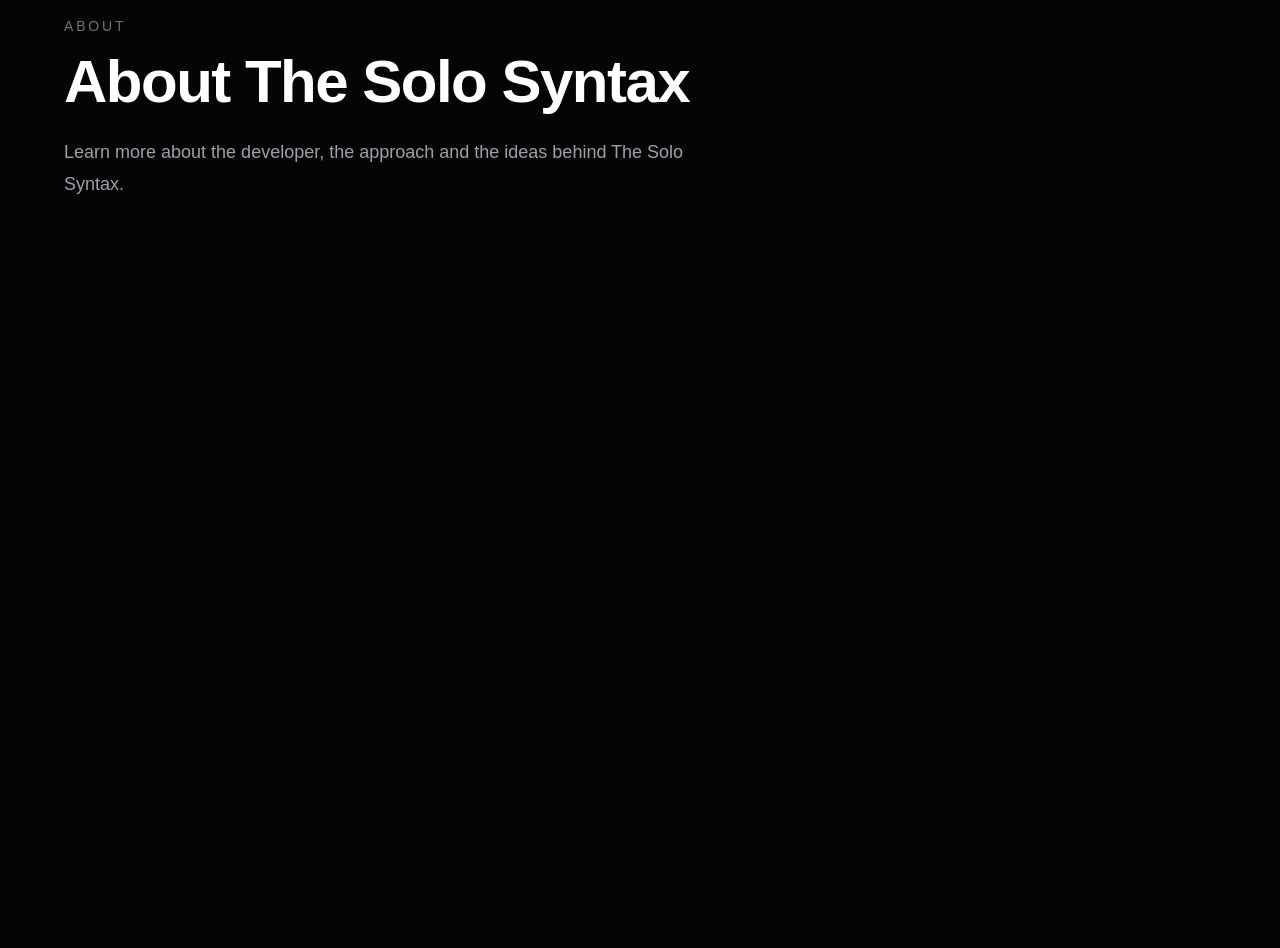
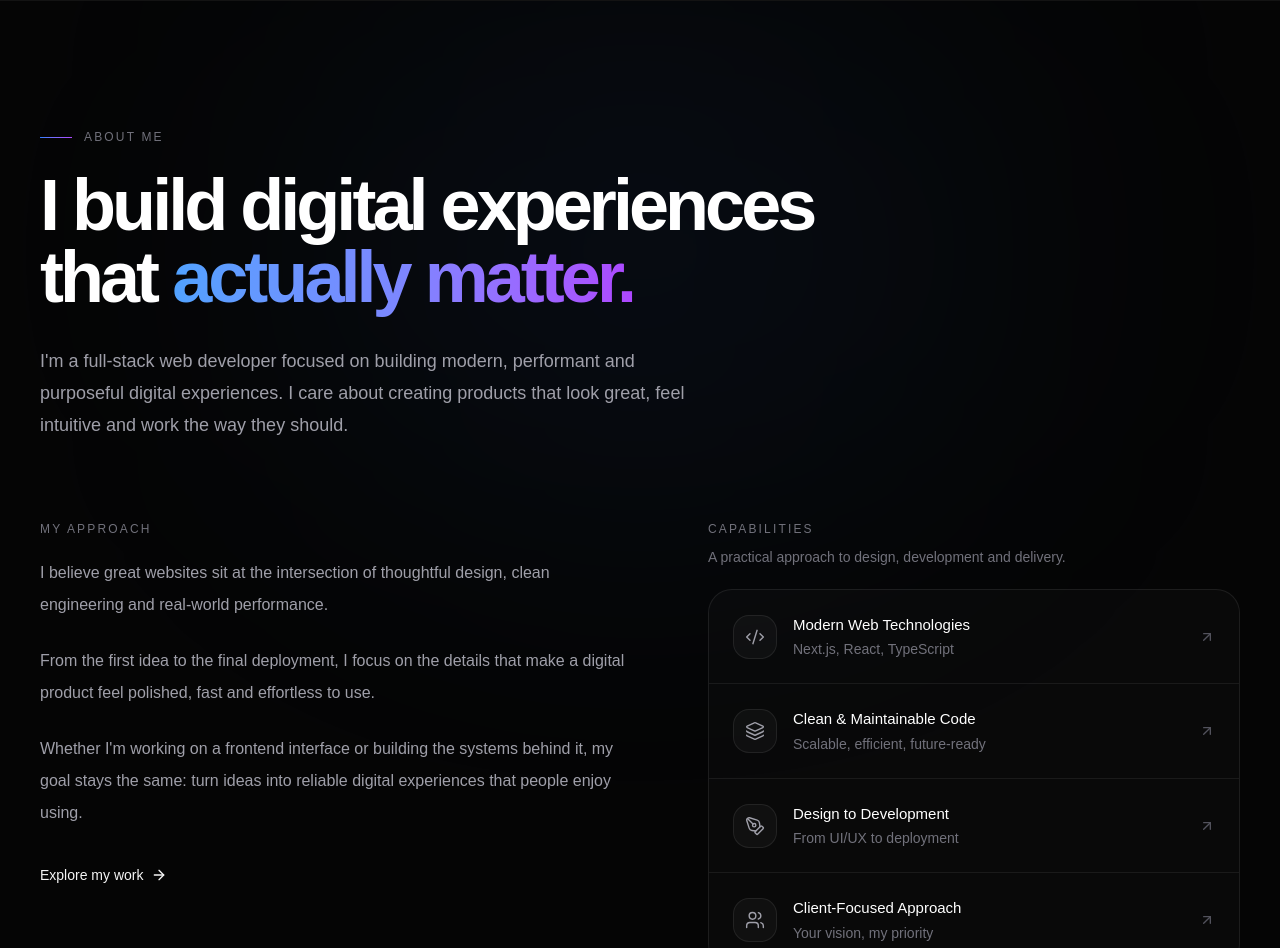
Before and after one commit to its-razahasnain/the-solo-syntax-web-portfolio, a Next.js app: page /about in a window 1280 px wide. Shown: the part 80-1028 px from the top of the page. Before the commit the page ends 800 px from the top, so only its background shows below. Built offline with nearby package versions, Linux system fonts and the light colour scheme.

Commit message:
feat: build dedicated about page

```diff
--- a/src/app/about/page.tsx
+++ b/src/app/about/page.tsx
@@ -1,20 +1,25 @@
-export default function AboutPage() {
+import type { Metadata } from "next";
+
+import { Footer } from "@/components/layout/footer";
+import { Navbar } from "@/components/navigation/navbar";
+import { AboutPage } from "@/components/sections/about-page";
+
+export const metadata: Metadata = {
+  title: "About",
+  description:
+    "Learn more about The Solo Syntax and the approach behind building modern, performant digital experiences.",
+};
+
+export default function AboutPageRoute() {
   return (
-    <main className="min-h-screen bg-[#050505] px-5 py-24 text-white">
-      <div className="mx-auto max-w-6xl">
-        <p className="mb-4 text-sm font-medium uppercase tracking-[0.2em] text-zinc-500">
-          About
-        </p>
+    <>
+      <Navbar />
 
-        <h1 className="text-4xl font-semibold tracking-tight sm:text-6xl">
-          About The Solo Syntax
-        </h1>
+      <main>
+        <AboutPage />
+      </main>
 
-        <p className="mt-6 max-w-2xl text-lg leading-8 text-zinc-400">
-          Learn more about the developer, the approach and the ideas behind
-          The Solo Syntax.
-        </p>
-      </div>
-    </main>
+      <Footer />
+    </>
   );
 }
--- a/src/app/page.tsx
+++ b/src/app/page.tsx
@@ -1,22 +1,23 @@
 import { Footer } from "@/components/layout/footer";
 import { Navbar } from "@/components/navigation/navbar";
+
 import { About } from "@/components/sections/about";
+import { Contact } from "@/components/sections/contact";
 import { Hero } from "@/components/sections/hero";
 import { Projects } from "@/components/sections/projects";
-import { Contact } from "@/components/sections/contact";
 
 export default function Home() {
   return (
     <>
-      <div className="page-glow" aria-hidden="true" />
+      <Navbar />
 
-      <Navbar />
       <main>
         <Hero />
         <Projects />
         <About />
         <Contact />
       </main>
+
       <Footer />
     </>
   );
--- /dev/null
+++ b/src/components/sections/about-page.tsx
@@ -0,0 +1,158 @@
+import Link from "next/link";
+import {
+  ArrowRight,
+  ArrowUpRight,
+  Code2,
+  Layers3,
+  PenTool,
+  Users,
+} from "lucide-react";
+
+import { capabilities } from "@/lib/constants";
+
+const icons = {
+  code: Code2,
+  layers: Layers3,
+  pen: PenTool,
+  users: Users,
+} as const;
+
+export function AboutPage() {
+  return (
+    <section className="relative overflow-hidden border-b border-white/[0.06]">
+      {/* Ambient glow */}
+      <div
+        aria-hidden="true"
+        className="pointer-events-none absolute left-1/2 top-0 h-[500px] w-[700px] -translate-x-1/2 rounded-full bg-blue-500/[0.06] blur-[140px]"
+      />
+
+      <div className="relative mx-auto max-w-[1440px] px-5 py-24 sm:px-8 sm:py-32 lg:px-10">
+        {/* Header */}
+        <div className="max-w-4xl">
+          <div className="mb-6 flex items-center gap-3">
+            <span className="h-px w-8 bg-gradient-to-r from-blue-500 to-purple-500" />
+            <span className="text-xs font-medium uppercase tracking-[0.18em] text-zinc-500">
+              About me
+            </span>
+          </div>
+
+          <h1 className="text-5xl font-semibold tracking-[-0.055em] text-white sm:text-6xl lg:text-7xl">
+            I build digital experiences that{" "}
+            <span className="bg-gradient-to-r from-blue-400 via-indigo-400 to-purple-500 bg-clip-text text-transparent">
+              actually matter.
+            </span>
+          </h1>
+
+          <p className="mt-8 max-w-2xl text-base leading-8 text-zinc-400 sm:text-lg">
+            I&apos;m a full-stack web developer focused on building modern,
+            performant and purposeful digital experiences. I care about
+            creating products that look great, feel intuitive and work the way
+            they should.
+          </p>
+        </div>
+
+        {/* Main content */}
+        <div className="mt-20 grid gap-16 lg:grid-cols-[1.05fr_0.95fr] lg:gap-20">
+          {/* Story */}
+          <div>
+            <p className="mb-5 text-xs font-medium uppercase tracking-[0.18em] text-zinc-500">
+              My approach
+            </p>
+
+            <div className="space-y-6 text-[15px] leading-8 text-zinc-400 sm:text-base">
+              <p>
+                I believe great websites sit at the intersection of thoughtful
+                design, clean engineering and real-world performance.
+              </p>
+
+              <p>
+                From the first idea to the final deployment, I focus on the
+                details that make a digital product feel polished, fast and
+                effortless to use.
+              </p>
+
+              <p>
+                Whether I&apos;m working on a frontend interface or building
+                the systems behind it, my goal stays the same: turn ideas into
+                reliable digital experiences that people enjoy using.
+              </p>
+            </div>
+
+            <Link
+              href="/projects"
+              className="group mt-9 inline-flex items-center gap-2 text-sm font-medium text-white transition-colors duration-200 hover:text-zinc-300"
+            >
+              Explore my work
+              <ArrowRight className="h-4 w-4 transition-transform duration-300 group-hover:translate-x-1" />
+            </Link>
+          </div>
+
+          {/* Capabilities */}
+          <div>
+            <div className="mb-5">
+              <p className="text-xs font-medium uppercase tracking-[0.18em] text-zinc-500">
+                Capabilities
+              </p>
+
+              <p className="mt-2 text-sm leading-6 text-zinc-500">
+                A practical approach to design, development and delivery.
+              </p>
+            </div>
+
+            <div className="divide-y divide-white/[0.07] rounded-3xl border border-white/[0.08] bg-white/[0.02]">
+              {capabilities.map((capability) => {
+                const Icon = icons[capability.icon];
+
+                return (
+                  <div
+                    key={capability.title}
+                    className="group flex items-center gap-4 p-5 transition-colors duration-300 hover:bg-white/[0.025] sm:p-6"
+                  >
+                    <div className="flex h-11 w-11 shrink-0 items-center justify-center rounded-2xl border border-white/[0.08] bg-white/[0.03] text-zinc-400 transition-all duration-300 group-hover:border-white/[0.14] group-hover:text-white">
+                      <Icon className="h-5 w-5" strokeWidth={1.7} />
+                    </div>
+
+                    <div className="min-w-0">
+                      <h2 className="text-sm font-medium text-white sm:text-[15px]">
+                        {capability.title}
+                      </h2>
+
+                      <p className="mt-1 text-sm text-zinc-500">
+                        {capability.description}
+                      </p>
+                    </div>
+
+                    <ArrowUpRight className="ml-auto h-4 w-4 shrink-0 text-zinc-600 transition-all duration-300 group-hover:-translate-y-0.5 group-hover:translate-x-0.5 group-hover:text-zinc-300" />
+                  </div>
+                );
+              })}
+            </div>
+          </div>
+        </div>
+
+        {/* Bottom CTA */}
+        <div className="mt-20 rounded-3xl border border-white/[0.08] bg-white/[0.025] p-7 sm:p-9">
+          <div className="flex flex-col justify-between gap-7 sm:flex-row sm:items-center">
+            <div>
+              <p className="text-lg font-medium tracking-tight text-white sm:text-xl">
+                Have an idea worth building?
+              </p>
+
+              <p className="mt-2 text-sm leading-6 text-zinc-500">
+                Let&apos;s turn it into something people remember.
+              </p>
+            </div>
+
+            <Link
+              href="/contact"
+              className="group inline-flex w-fit shrink-0 items-center gap-2 rounded-full bg-gradient-to-r from-blue-500 to-purple-500 px-5 py-3 text-sm font-medium text-white transition-all duration-300 hover:opacity-90"
+            >
+              Let&apos;s talk
+              <ArrowUpRight className="h-4 w-4 transition-transform duration-300 group-hover:-translate-y-0.5 group-hover:translate-x-0.5" />
+            </Link>
+          </div>
+        </div>
+      </div>
+    </section>
+  );
+}
--- a/src/components/sections/about.tsx
+++ b/src/components/sections/about.tsx
@@ -1,11 +1,6 @@
-import {
-  Code2,
-  Layers3,
-  PenTool,
-  Users,
-  ArrowUpRight,
-} from "lucide-react";
+import { Code2, Layers3, PenTool, Users, ArrowUpRight } from "lucide-react";
 import { capabilities } from "@/lib/constants";
+import Link from "next/link";
 
 const icons = {
   code: Code2,
@@ -50,13 +45,23 @@
             </p>
           </div>
 
-          <a
-            href="#contact"
-            className="group mt-8 inline-flex items-center gap-2 text-sm font-medium text-white transition-colors duration-200 hover:text-zinc-300"
-          >
-            Let&apos;s work together
-            <ArrowUpRight className="h-4 w-4 transition-transform duration-300 group-hover:-translate-y-0.5 group-hover:translate-x-0.5" />
-          </a>
+          <div className="mt-8 flex flex-wrap items-center gap-5">
+            <Link
+              href="/about"
+              className="group inline-flex items-center gap-2 text-sm font-medium text-white transition-colors duration-200 hover:text-zinc-300"
+            >
+              More about me
+              <ArrowUpRight className="h-4 w-4 transition-transform duration-300 group-hover:-translate-y-0.5 group-hover:translate-x-0.5" />
+            </Link>
+
+            <Link
+              href="/contact"
+              className="group inline-flex items-center gap-2 text-sm font-medium text-zinc-400 transition-colors duration-200 hover:text-white"
+            >
+              Let&apos;s work together
+              <ArrowUpRight className="h-4 w-4 transition-transform duration-300 group-hover:-translate-y-0.5 group-hover:translate-x-0.5" />
+            </Link>
+          </div>
         </div>
 
         {/* Right */}
--- a/src/components/sections/projects.tsx
+++ b/src/components/sections/projects.tsx
@@ -1,3 +1,4 @@
+import Link from "next/link";
 import { ArrowRight } from "lucide-react";
 
 import { Container } from "@/components/layout/container";
@@ -19,13 +20,23 @@
             </h2>
           </div>
 
-          <a
-            href="#contact"
-            className="group inline-flex w-fit items-center gap-2 text-sm font-medium text-zinc-400 transition-colors duration-200 hover:text-white"
-          >
-            Start a project
-            <ArrowRight className="h-4 w-4 transition-transform duration-200 group-hover:translate-x-1" />
-          </a>
+          <div className="flex flex-wrap items-center gap-5">
+            <Link
+              href="/projects"
+              className="group inline-flex w-fit items-center gap-2 text-sm font-medium text-white transition-colors duration-200 hover:text-zinc-300"
+            >
+              View all projects
+              <ArrowRight className="h-4 w-4 transition-transform duration-200 group-hover:translate-x-1" />
+            </Link>
+
+            <Link
+              href="/contact"
+              className="group inline-flex w-fit items-center gap-2 text-sm font-medium text-zinc-400 transition-colors duration-200 hover:text-white"
+            >
+              Start a project
+              <ArrowRight className="h-4 w-4 transition-transform duration-200 group-hover:translate-x-1" />
+            </Link>
+          </div>
         </div>
 
         <div className="grid gap-6 md:grid-cols-2 lg:grid-cols-3">
```
